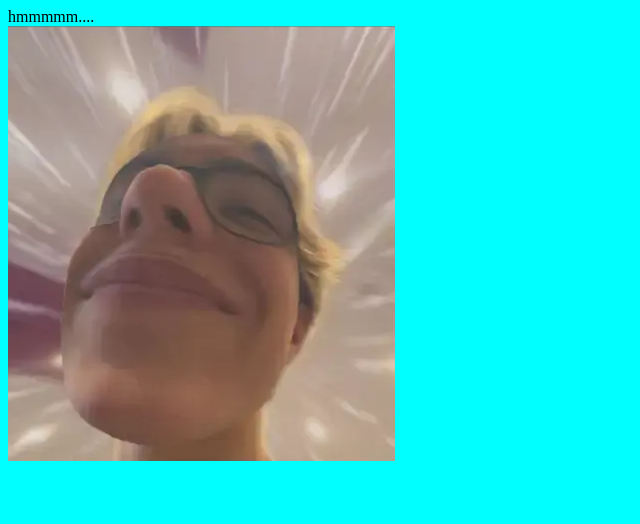
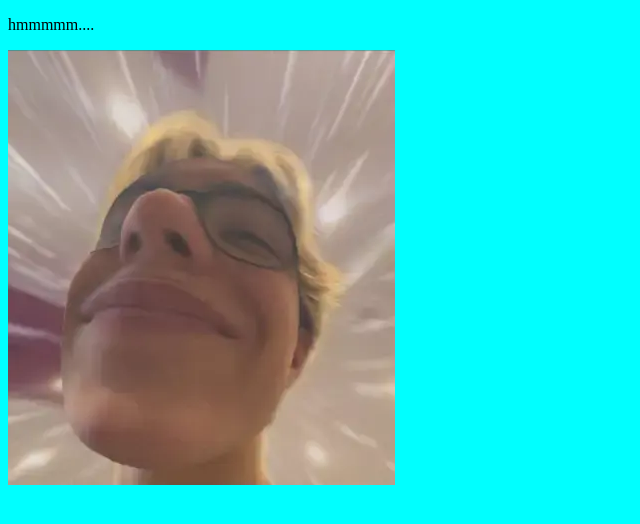
Before and after one commit to bartvnw/INFORMATICAPO, a plain HTML site: page front_end/website.html in a window 1280 px wide. Shown: the whole page, without its empty margins (0-640 px from the left). Drawn offline with Linux system fonts and the light colour scheme; files whose address does not match are found by name.

Commit message:
Update website.html

```diff
--- a/front_end/website.html
+++ b/front_end/website.html
@@ -4,7 +4,7 @@
     <link href="website.css" rel="stylesheet" type="text/css" />
   </head>
   <body>
-    <main>hmmmmm....</main>
+    <p>hmmmmm....</p>
     <img src="hmmmm_silly.png">
   </body>
 </html>
```
